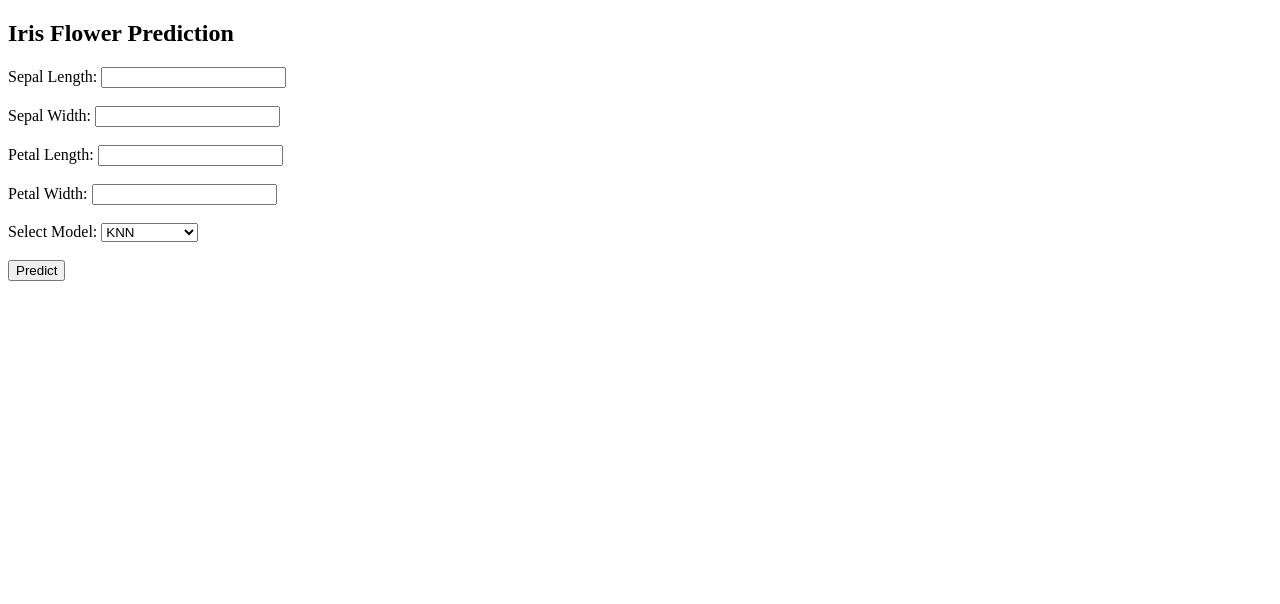
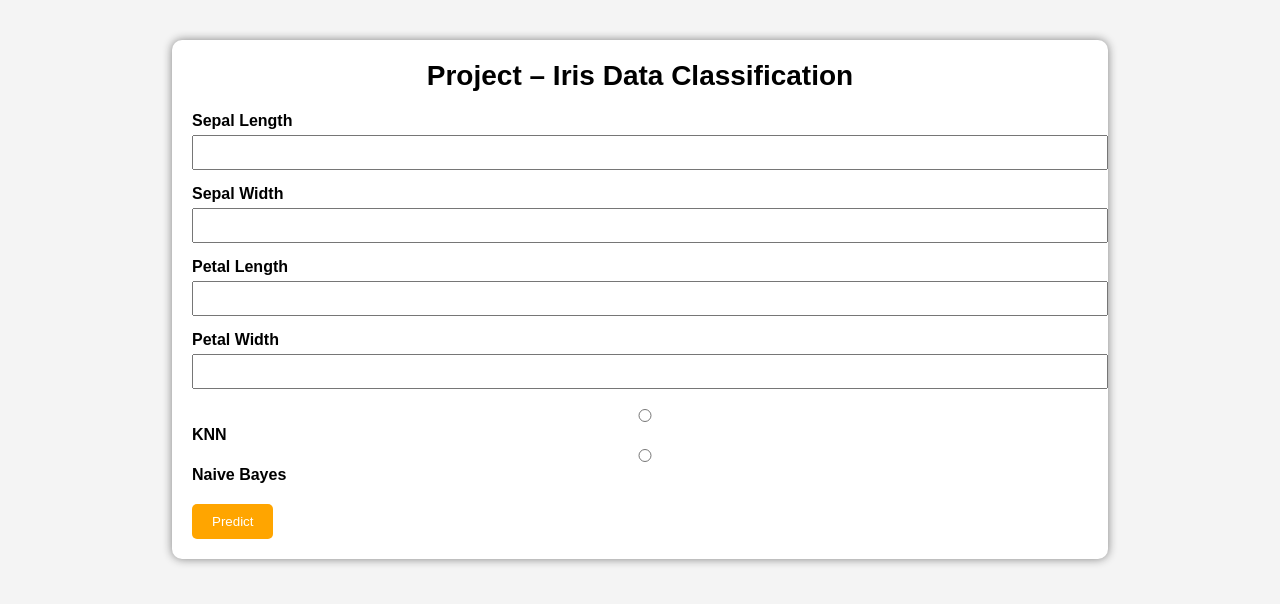
Before and after one commit to gummadalathanusri-hub/ML_knn_NB_deployment, a Flask app: page / in a window 1280 px wide. Shown: the top 604 px of the page. Run offline with Flask 3, Linux system fonts and the light colour scheme; parts of the project's set-up code (start-up, migrations or seed data) failed here and were passed over.

Commit message:
Update index.html

```diff
--- a/templates/index.html
+++ b/templates/index.html
@@ -1,38 +1,109 @@
 <!DOCTYPE html>
 <html>
 <head>
-    <title>Iris Prediction</title>
+    <title>Iris Data Classification</title>
+    <style>
+        body {
+            font-family: Arial;
+            background: #f4f4f4;
+            margin: 0;
+            padding: 0;
+        }
+        .container {
+            width: 70%;
+            margin: auto;
+            margin-top: 40px;
+            background: white;
+            padding: 20px;
+            border-radius: 10px;
+            box-shadow: 0 0 10px gray;
+        }
+        .title {
+            text-align: center;
+            font-size: 28px;
+            font-weight: bold;
+            margin-bottom: 20px;
+        }
+        .input-group {
+            margin-bottom: 15px;
+        }
+        label {
+            font-weight: bold;
+        }
+        input {
+            width: 100%;
+            padding: 8px;
+            margin-top: 5px;
+        }
+        .model-buttons {
+            margin-top: 15px;
+        }
+        .model-buttons input {
+            margin-right: 10px;
+        }
+        #predict {
+            margin-top: 20px;
+            background: orange;
+            padding: 10px 20px;
+            border: none;
+            color: white;
+            border-radius: 5px;
+            cursor: pointer;
+        }
+        #result-box {
+            margin-top: 25px;
+            padding: 15px;
+            background: #e8e8e8;
+            border-radius: 10px;
+        }
+    </style>
 </head>
+
 <body>
 
-    <h2>Iris Flower Prediction</h2>
+<div class="container">
 
-    <form action="/predict" method="post">
-        <label>Sepal Length:</label>
-        <input type="text" name="sl" required><br><br>
+    <div class="title">Project – Iris Data Classification</div>
 
-        <label>Sepal Width:</label>
-        <input type="text" name="sw" required><br><br>
+    <form action="/predict" method="POST">
 
-        <label>Petal Length:</label>
-        <input type="text" name="pl" required><br><br>
+        <div class="input-group">
+            <label>Sepal Length</label>
+            <input type="number" name="sl" step="0.1" required>
+        </div>
 
-        <label>Petal Width:</label>
-        <input type="text" name="pw" required><br><br>
+        <div class="input-group">
+            <label>Sepal Width</label>
+            <input type="number" name="sw" step="0.1" required>
+        </div>
 
-        <label>Select Model:</label>
-        <select name="model" required>
-            <option value="KNN">KNN</option>
-            <option value="NB">Naive Bayes</option>
-        </select>
-        <br><br>
+        <div class="input-group">
+            <label>Petal Length</label>
+            <input type="number" name="pl" step="0.1" required>
+        </div>
 
-        <button type="submit">Predict</button>
+        <div class="input-group">
+            <label>Petal Width</label>
+            <input type="number" name="pw" step="0.1" required>
+        </div>
+
+        <div class="model-buttons">
+            <label><input type="radio" name="model" value="knn" required> KNN</label>
+            <label><input type="radio" name="model" value="nb" required> Naive Bayes</label>
+        </div>
+
+        <button id="predict" type="submit">Predict</button>
+
     </form>
 
     {% if prediction %}
-    <h3>Prediction: {{ prediction }}</h3>
+    <div id="result-box">
+        <h3>Prediction: {{ prediction }}</h3>
+
+        <pre>{{ metrics }}</pre>
+    </div>
     {% endif %}
 
+</div>
 </body>
 </html>
```
